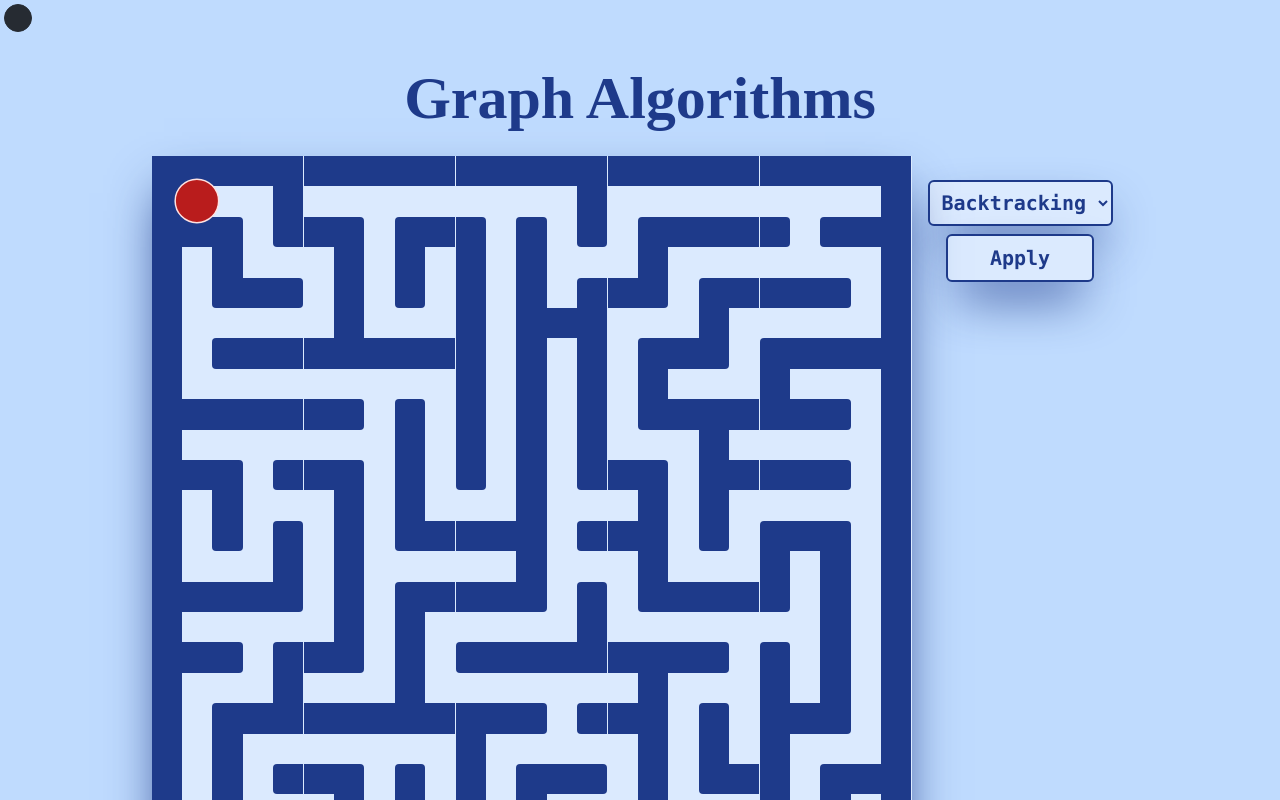
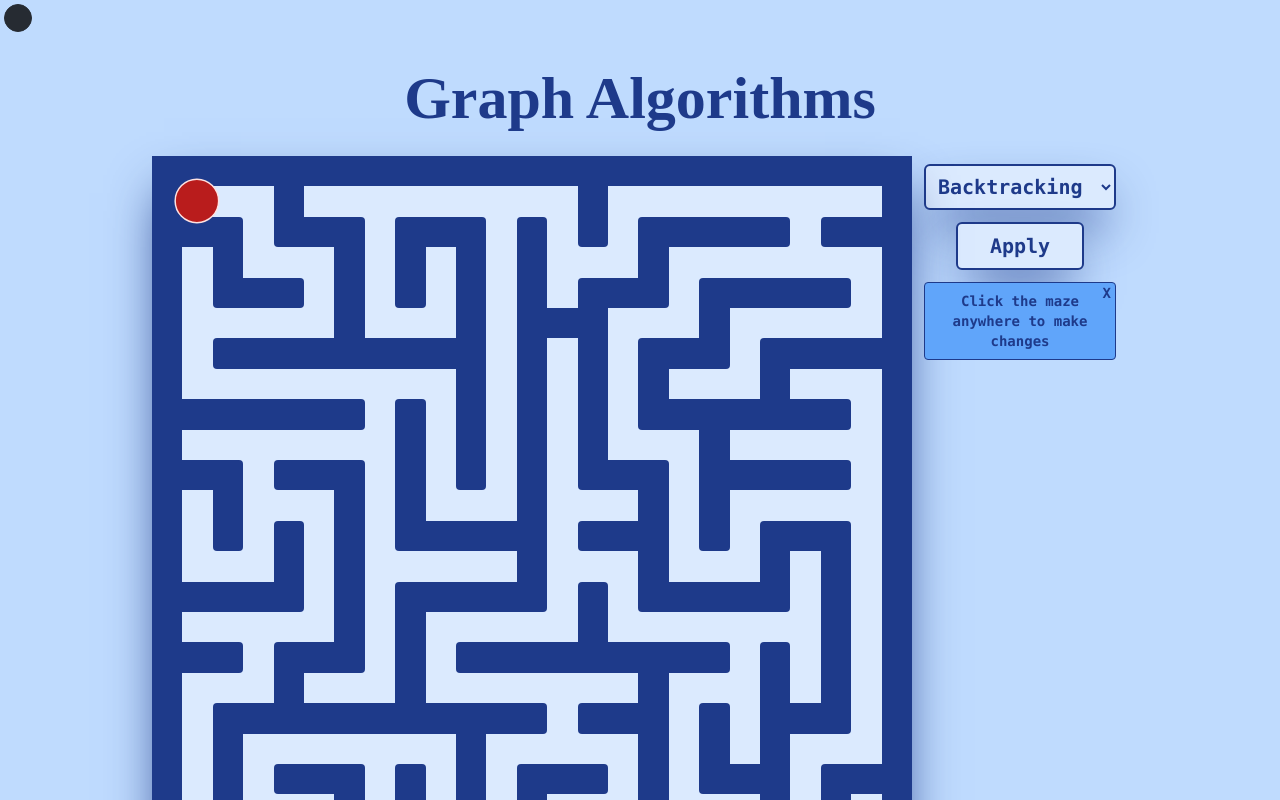
Before and after one commit to geetu040/visual-dsa, a React (Create React App) app: page /graph in a window 1280 px wide. Shown: the top 800 px of the page. Built offline with nearby package versions, Linux system fonts and the light colour scheme; a web font is replaced by a local one.

Commit message:
added pop up

```diff
--- a/src/components/graph/Box.jsx
+++ b/src/components/graph/Box.jsx
@@ -28,6 +28,10 @@ export const Box = ({ props }) => {
 							transitionTimingFunction: "linear"
 						}}
 						onClick={(cur) => {
+							let btnDisabled = document.getElementsByClassName("g-btn")[0].disabled
+							if (btnDisabled) {
+								return;
+							}
 							let gsel = document.getElementsByClassName("gsel")[0];
 
 							let target = cur.currentTarget;
--- a/src/components/graph/GraphPage.js
+++ b/src/components/graph/GraphPage.js
@@ -1,5 +1,6 @@
 import { Box } from './Box'
 import { Menu } from './Menu';
+import { useState } from 'react';
 
 // import map from "./map1.json"
 import { algo_names, apply_algo } from '../../scripts/graph/main';
@@ -9,6 +10,7 @@ export const GraphPage = () => {
 
 	const s = Math.sqrt(map.length);
 	const min_ratio = 0.3;
+	const [pop, set_pop] = useState(true);
 
 	let graph = [];
 	const addToRefs = (elem) => {
@@ -74,6 +76,7 @@ export const GraphPage = () => {
 		algo_names,
 		send_apply_algo,
 		min_ratio,
+		pop, set_pop,
 	}
 
 	return (
@@ -81,7 +84,7 @@ export const GraphPage = () => {
 			<h1 className='font-gutter font-bold text-6xl py-7 text-center'>
 				Graph Algorithms
 			</h1>
-			<div className='w-[100%] flex flex-wrap-reverse mx-auto justify-center'>
+			<div className='w-[100%] flex flex-wrap-reverse mx-auto justify-center items-end'>
 				<Box props={props} />
 				<Menu props={props} />
 			</div>
--- a/src/components/graph/Menu.jsx
+++ b/src/components/graph/Menu.jsx
@@ -1,18 +1,18 @@
 import React from 'react'
+import { PopUp } from './PopUp'
 
 export const Menu = ({ props }) => {
 	const btnStyle = `
 		shadow-2xl shadow-blue-900 bg-blue-100 border-blue-900
 		border-2 font-bold
 		transition-color p-2 rounded-md
-		my-1
 	`
 	return (
-		<div className='mx-4 my-5'>
-			<div className='flex flex-col flex-wrap text-xl'>
+		<div className='px-3 py-2'>
+			<div className='flex flex-col text-xl space-y-3 justify-center items-center'>
 				<select
 					className={`
-						g-select ${btnStyle}
+						g-select ${btnStyle} w-48
 					`}
 					>
 					{props.algo_names.map((algo, i) => {
@@ -25,14 +25,14 @@ export const Menu = ({ props }) => {
 				</select>
 
 				<button
-					className={`${btnStyle} g-btn
-						w-[80%] mx-auto
+					className={`${btnStyle} g-btn w-32
 						hover:bg-blue-900 hover:text-blue-200 disabled:cursor-not-allowed
 					`}
 					onClick={() => {
 						props.send_apply_algo();
 					}}
 				>Apply</button>
+				<PopUp props={props} />
 			</div>
 		</div>
 	)
--- /dev/null
+++ b/src/components/graph/PopUp.jsx
@@ -0,0 +1,14 @@
+import React from 'react'
+
+export const PopUp = ({ props }) => {
+	if (!props.pop) {
+		return <></>
+	}
+	return (
+		<div className='hover:shadow-blue-900 hover:shadow-2xl relative pt-2 pb-2 text-blue text-sm font-bold text-center w-48 border border-blue-900 rounded bg-blue-400'>
+			<button onClick={() => { props.set_pop(false) }}
+				className='hover:bg-blue-900 hover:text-blue-50 rounded absolute top-0 right-0 px-1'>X</button>
+			Click the maze anywhere to make changes
+		</div>
+	)
+}
```
Also changed, not shown: map.json (renamed from src/components/graph/map.json), map1.json (renamed from src/components/graph/map1.json).
